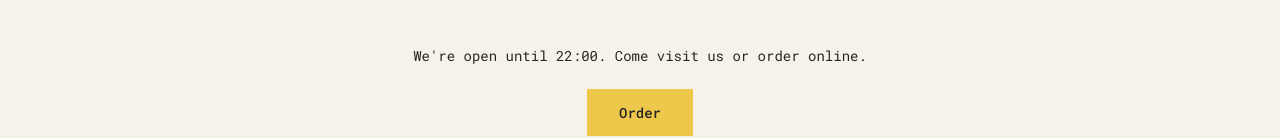
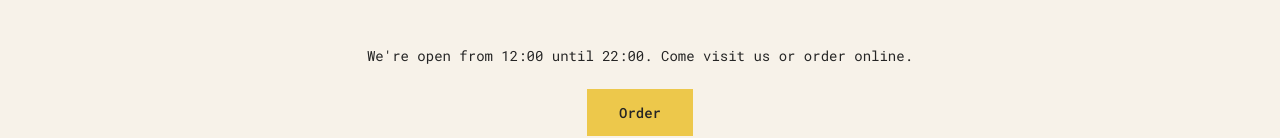
Before and after one commit to Hiladolev/pizza-menu, a React (Create React App) app: page / in a window 1280 px wide. Shown: the part 702-840 px from the top of the page. Built offline with nearby package versions, Linux system fonts and the light colour scheme.

Commit message:
adding open hour into order component with props

```diff
--- a/src/components/Layout/Footer.js
+++ b/src/components/Layout/Footer.js
@@ -8,7 +8,7 @@ export default function Footer() {
   return (
     <footer className="footer">
       {isOpen ? (
-        <Order closeHour={closeHour} />
+        <Order closeHour={closeHour} openHour={openHour} />
       ) : (
         <p>
           We're happy to welcome you between {openHour}:00 - {closeHour}:00.
--- a/src/components/Order/Order.js
+++ b/src/components/Order/Order.js
@@ -1,7 +1,10 @@
-export default function Order({ closeHour }) {
+export default function Order({ closeHour, openHour }) {
   return (
     <div className="order">
-      <p>We're open until {closeHour}:00. Come visit us or order online.</p>
+      <p>
+        We're open from {openHour}:00 until {closeHour}:00. Come visit us or
+        order online.
+      </p>
       <button className="btn">Order</button>
     </div>
   );
```
